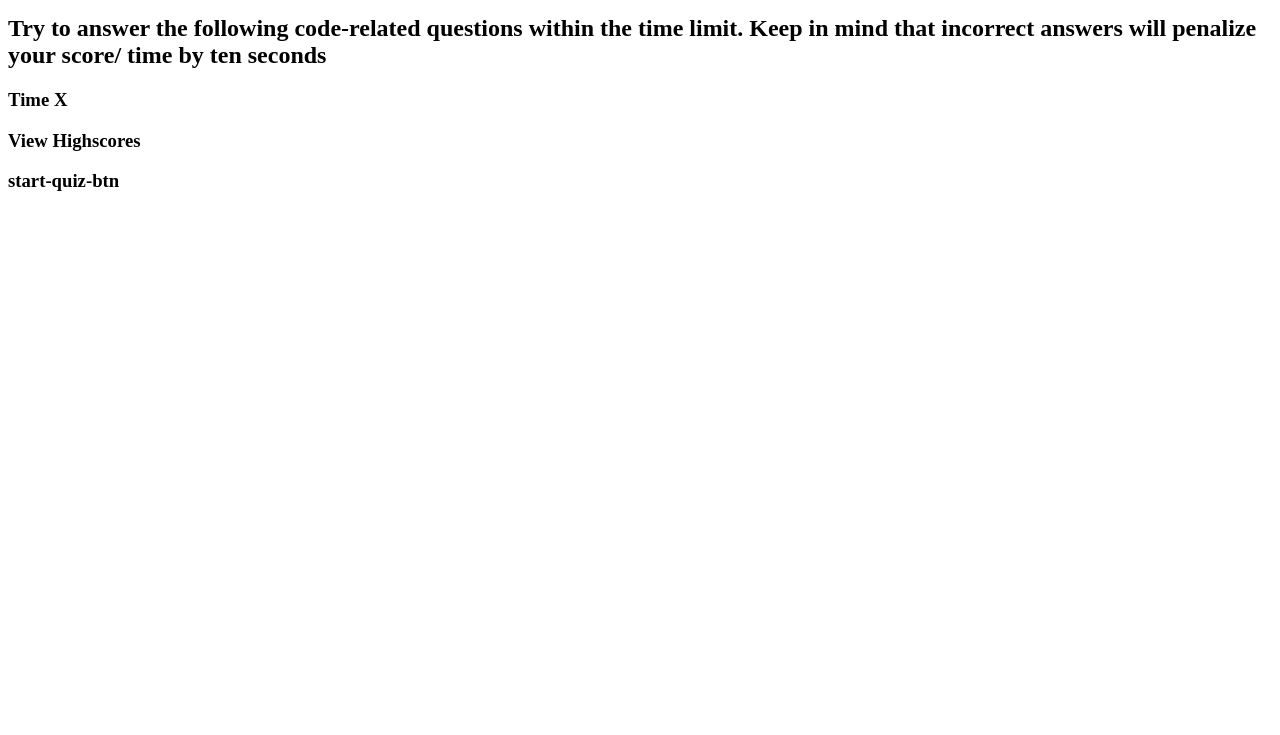
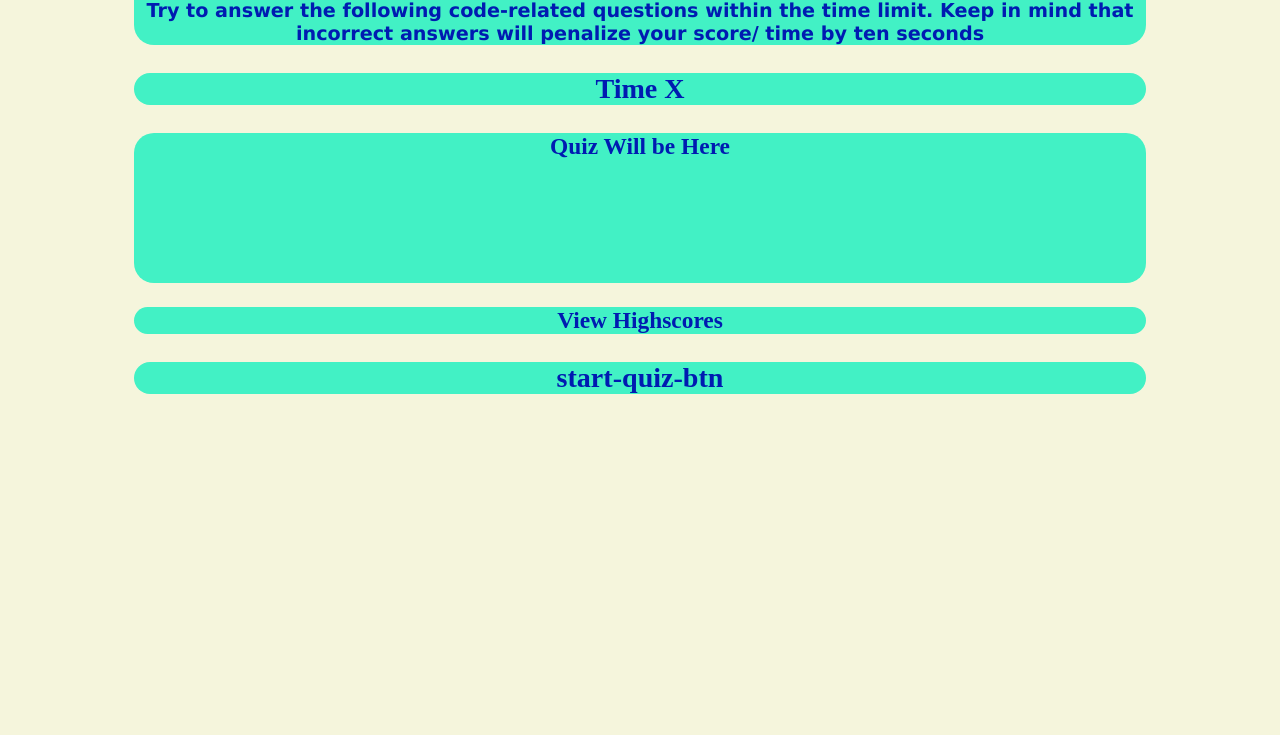
Before and after one commit to qais-cyberlife/qais-assignments, a plain HTML site: page ass-4/index.html in a window 1280 px wide. Shown: the part 65-800 px from the top of the page. Drawn offline with Linux system fonts and the light colour scheme.

Commit message:
coe pushed

```diff
--- /dev/null
+++ b/ass-4/Develop/style.css
@@ -0,0 +1,48 @@
+*{
+    color: rgb(0, 27, 177);
+    text-align: center;
+    flex-direction: column;
+}
+
+body{
+    background-color: beige;
+}
+
+.title{
+    font-family: Verdana, 'Times New Roman', Times, serif;
+    margin: 0 10%;
+    font-size: 80%;
+    background-color: rgb(66, 241, 197);
+    border-radius: 20px;
+    margin: 10px 10%;
+}
+
+.timer{
+    font-size: 150%;
+    background-color: rgb(66, 241, 197);
+    border-radius: 20px;
+    margin: 10px 10%;
+}
+
+.quiz{
+    font-size: 125%;
+    background-color: rgb(66, 241, 197);
+    border-radius: 20px;
+    margin: 10px 10%;
+    width:auto;
+    height: 150px;
+}
+
+.view-highscores-button{
+    font-size: 125%;
+    background-color: rgb(66, 241, 197);
+    border-radius: 20px;
+    margin: 10px 10%;
+}
+
+.start-quiz-btn{
+    font-size: 150%;
+    background-color: rgb(66, 241, 197);
+    border-radius: 20px;
+    margin: 10px 10%;
+}
--- a/ass-4/index.html
+++ b/ass-4/index.html
@@ -5,6 +5,7 @@
     <meta http-equiv="X-UA-Compatible" content="IE=edge">
     <meta name="viewport" content="width=device-width, initial-scale=1.0">
     <title>Coding Quiz</title>
+    <link rel="stylesheet" href="./Develop/style.css" />
 </head>
 <body>
     <div class="title">
@@ -17,6 +18,10 @@
         <h3>Time X</h3>
     </div>
 
+    <div class="quiz">
+        <h3>Quiz Will be Here</h3>
+    </div>
+
     <div class="view-highscores-button">
         <h3>View Highscores</h3>
     </div>
@@ -24,6 +29,6 @@
     <div class="start-quiz-btn">
         <h3>start-quiz-btn</h3>
     </div>
-
+    <script src="./Develop/script.js"></script>
 </body>
 </html>
```
Also changed, not shown: ass-4/Assets/04-web-apis-homework-demo.jpeg (added), ass-4/Develop/script.js (added).
